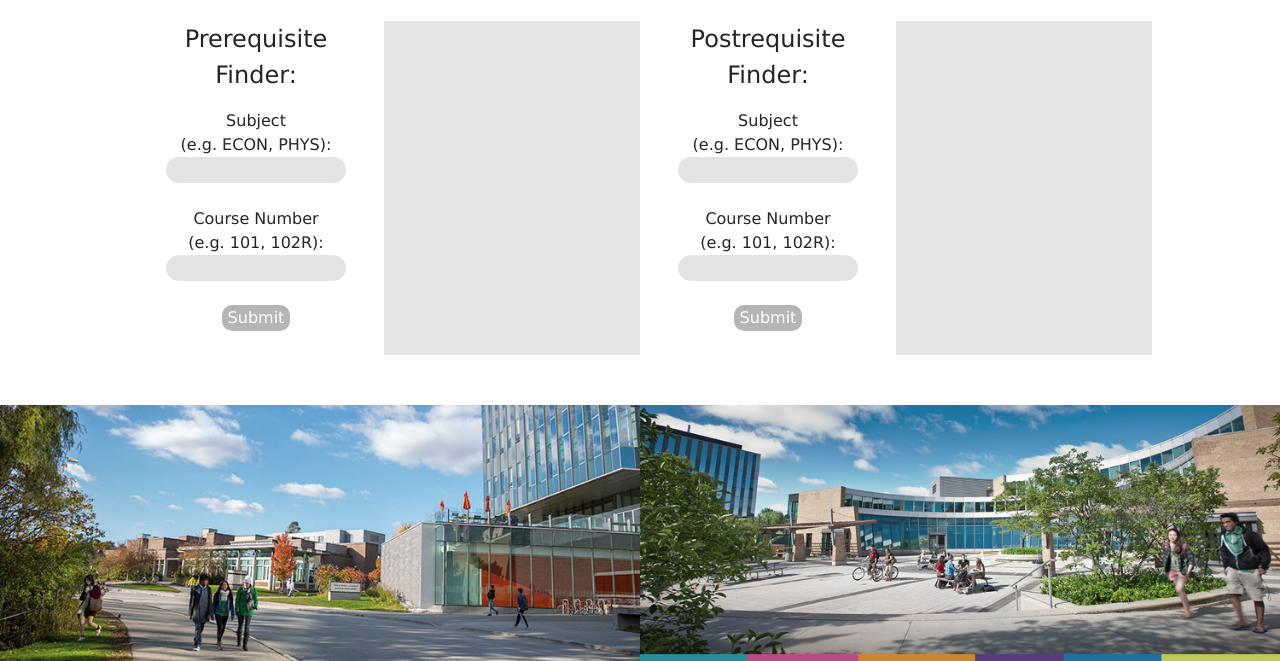
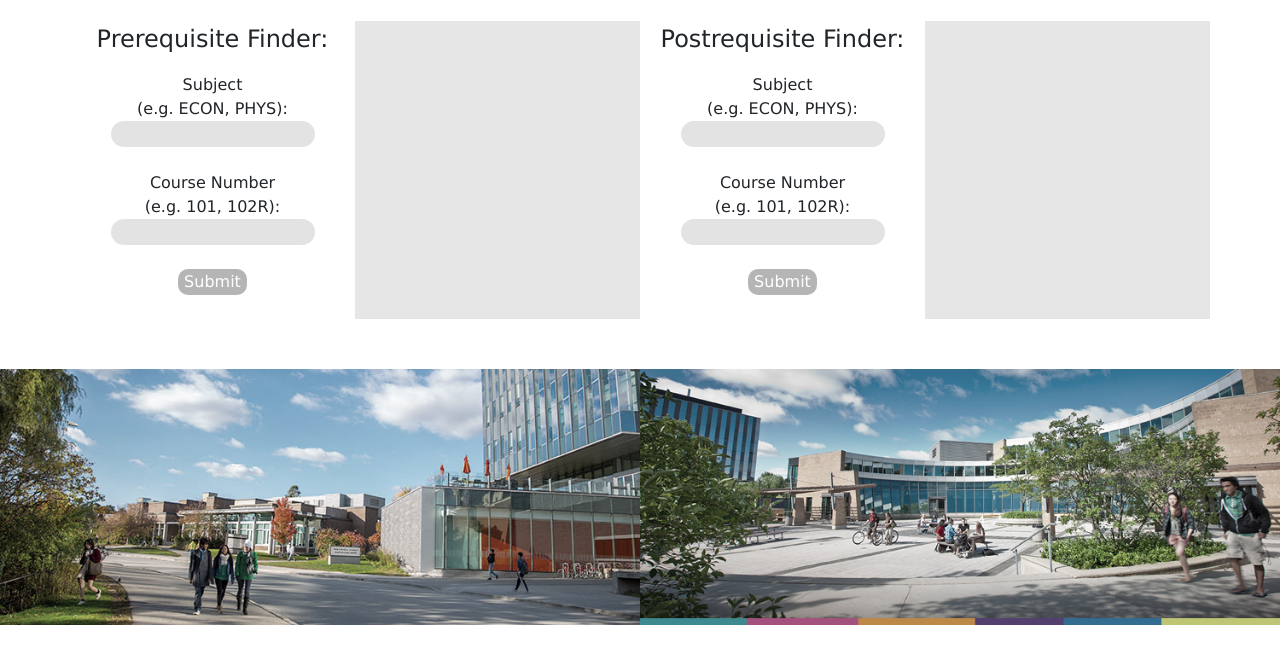
Before and after one commit to Martiul/WAT-To-Take, a plain HTML site: page index.html in a window 1280 px wide. Shown: the part 145-806 px from the top of the page. Drawn offline with nearby package versions, Linux system fonts and the light colour scheme.

Commit message:
edited grayscale of images, wider row for nicer fit

```diff
--- a/starterhacks.css
+++ b/starterhacks.css
@@ -20,7 +20,7 @@ html {
 
 #boxes {
    // background-color: #fafafa;
-    width: 80%;
+    width: 90%;
     //color: white;
 }
 
@@ -63,14 +63,14 @@ html {
 }
 
 #bottom-img1 {
-    filter: grayscale(30%);
+    filter: grayscale(50%);
     float:left;
     margin-top:50px;
     width:50%;
 }
 
 #bottom-img2 {
-    filter: grayscale(30%);
+    filter: grayscale(50%);
     float:left;
     margin-top:50px;
     width:50%;
```
